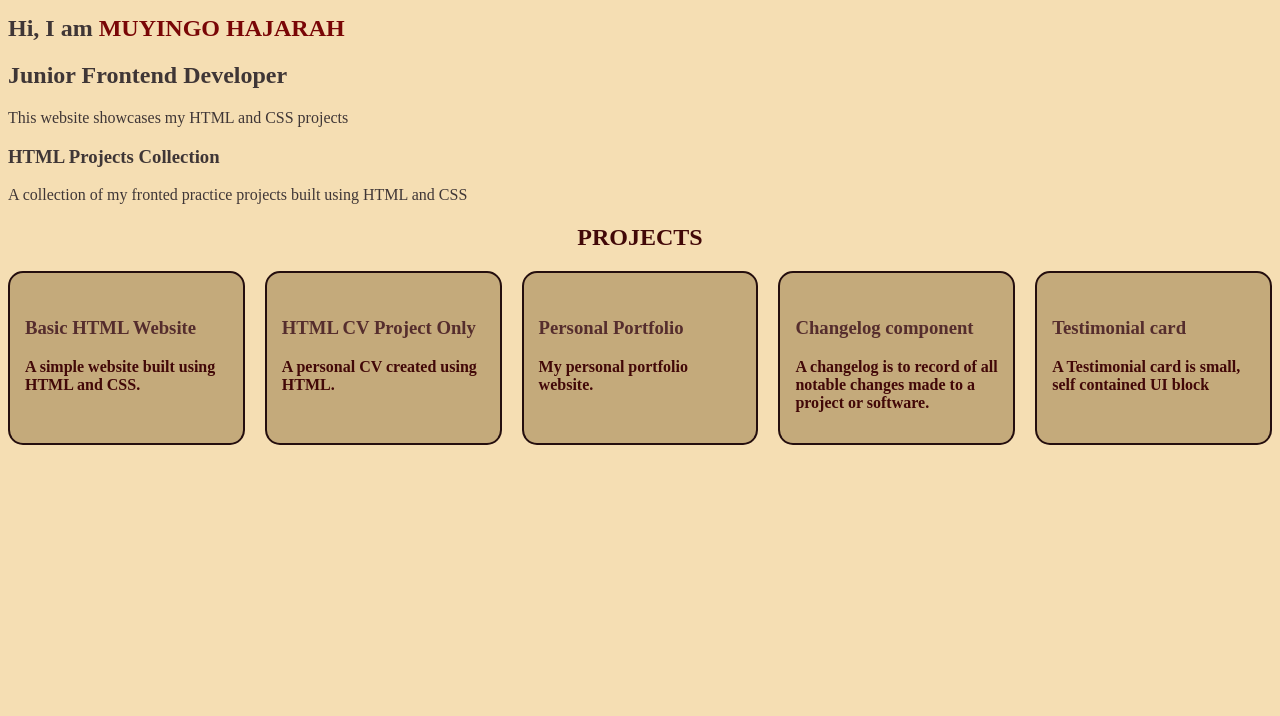
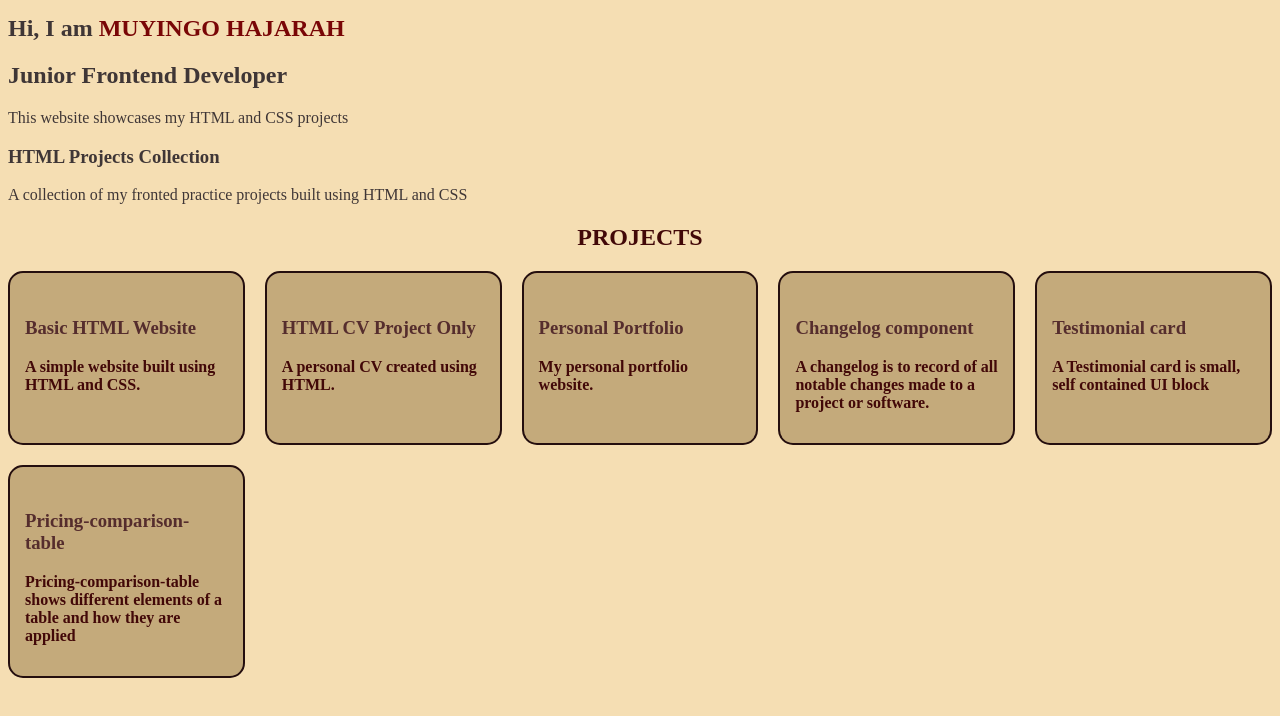
Before and after one commit to hajarah560/html_projects, a plain HTML site: page index.html in a window 1280 px wide. Shown: the part 72-788 px from the top of the page. Drawn offline with Linux system fonts and the light colour scheme.

Commit message:
modified the index

```diff
--- a/index.html
+++ b/index.html
@@ -73,21 +73,15 @@
                 <p>A Testimonial card is small, self contained UI block</p>
             </a>
         </div>
+
+
+        <div class="project-card">
+            <a href="./06-pricing-comparison-table/index.html" class="btn">
+                <h3 class="text">Pricing-comparison-table</h3>
+                <p>Pricing-comparison-table shows different elements of a table and how they are applied</p>
+            </a>
+        </div>
     </div>
-
-    <!--<div class="projects-card">
-        <ul>
-            <li><a href="./01-basic-html-website/index.html" class="btn">Basic HTML Website</a></li>
-
-            <li><a href="./02-html-cv-project/index.html" class="btn">HTML CV Project</a></li>
-
-            <li><a href="./03-personal-portfolio/index.html" class="btn">Personal Portfolio</a></li>
-
-            <li><a href="./04-changelog-component/index.html" class="btn">Changelog Component</a></li>
-
-            <li><a href="./05-testimonial-card/index.html" class="btn">Changelog Component</a></li>
-            <ul>
-    </div> -->
 
 
 </body>
--- a/style.css
+++ b/style.css
@@ -60,7 +60,6 @@ header {
 }
 
 
-
 .project-card a {
     color: #420808;
     display: inline-block;
```
Also changed, not shown: 1 other file.
